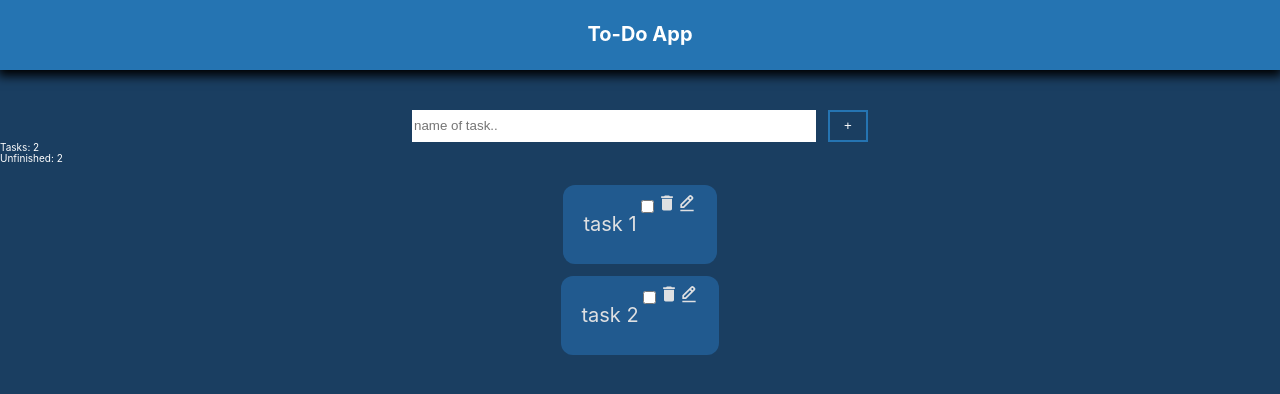
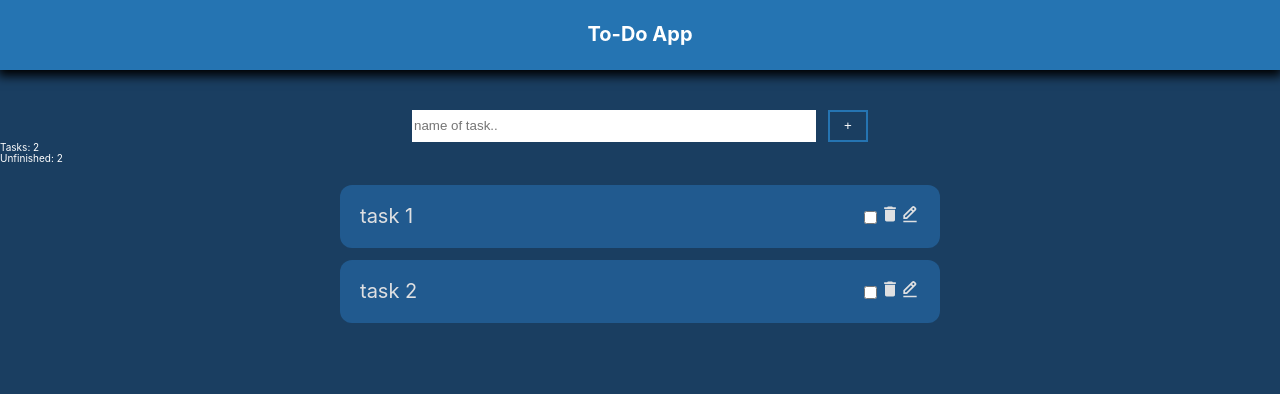
Before and after one commit to BodaNabeel/todo-app-react, a React (Create React App) app: page / in a window 1280 px wide. Shown: the top 394 px of the page. Built offline with nearby package versions, Linux system fonts and the light colour scheme.

Commit message:
fixed styling issue

```diff
--- a/src/index.css
+++ b/src/index.css
@@ -77,18 +77,27 @@ li {
   font-size: 2rem;
   color: #dfe0e2;
   list-style: none;
-  /* width: 55%; */
-  padding: 0.8rem 2rem;
+  width: 70%;
+  padding: 0 2rem;
   border-radius: 1.2rem;
+  height: max-content;
 
   display: flex;
   justify-content: space-between;
+  align-items: center;
 }
 .task-input {
   background-color: transparent;
   color: #dfe0e2;
   font-size: 2rem;
+  width: 85%;
+  height: 2rem;
+  padding: 2rem 0;
+}
+.task-name {
+  /* width: max-content; */
   width: 70%;
+
 }
 .buttons * {
   cursor: pointer;
```
